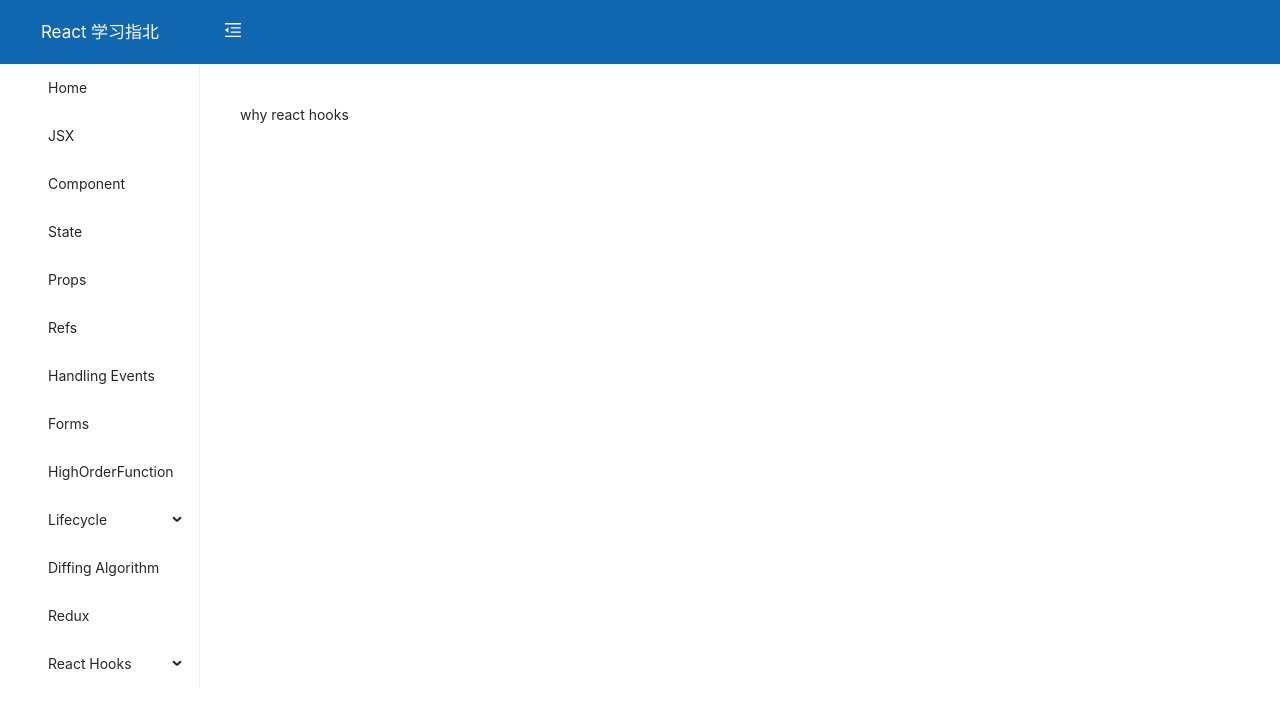
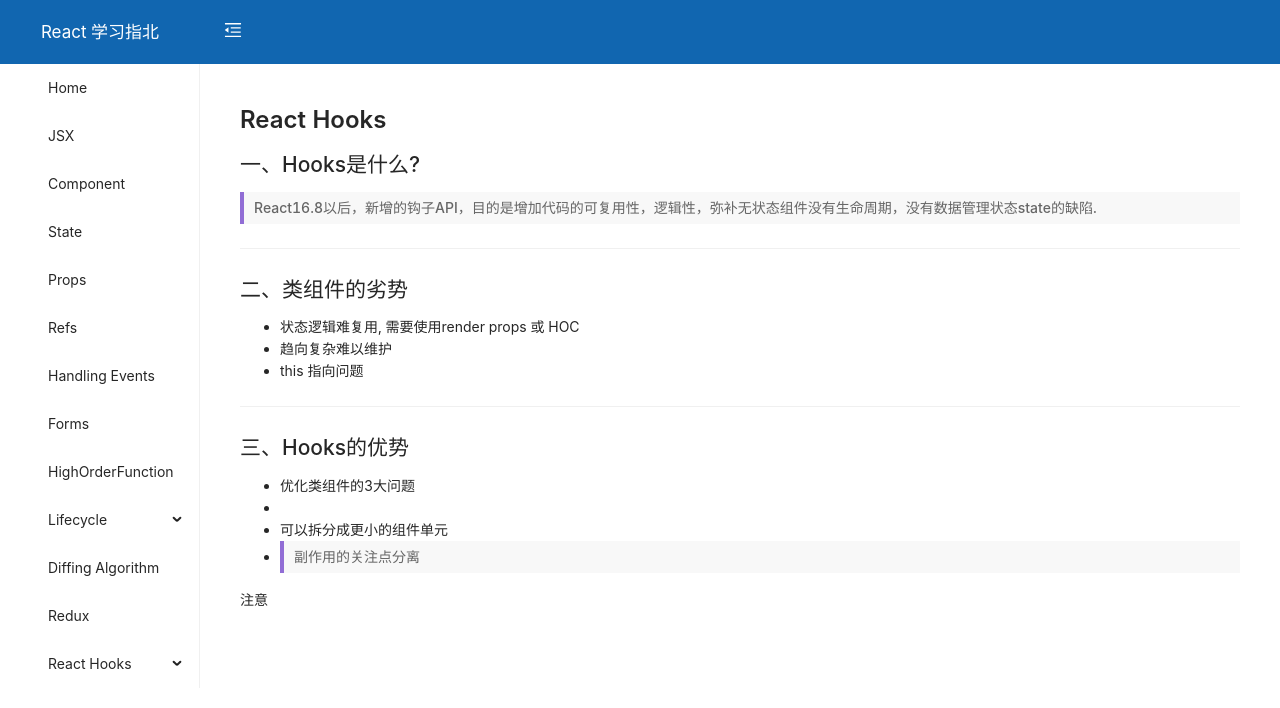
Before and after one commit to StevieTaylor/react-studying, a React (Create React App) app: page /hooks in a window 1280 px wide. Shown: the top 708 px of the page. Built offline with nearby package versions, Linux system fonts and the light colour scheme.

Commit message:
[feat] react hooks

```diff
--- a/src/pages/ReactHooks/components/Hooks.tsx
+++ b/src/pages/ReactHooks/components/Hooks.tsx
@@ -1,18 +1,81 @@
 /*
  * @Author: Stevie
  * @Date: 2021-06-28 14:26:57
- * @LastEditTime: 2021-06-28 14:41:37
+ * @LastEditTime: 2021-06-28 20:58:10
  * @LastEditors: Stevie
  * @Description:
  */
-import { FC } from "react";
+import * as React from 'react';
+import { Divider, Typography } from 'antd';
+const { Title } = Typography;
 
-const ReactHooks: FC = () => {
+const WhatIsHooks: React.FC = () => {
   return (
     <div>
-      why react hooks
+      <h2>一、Hooks是什么?</h2>
+      <h4 className="h4-ref">
+        React16.8以后，新增的钩子API，目的是增加代码的可复用性，逻辑性，弥补无状态组件没有生命周期，没有数据管理状态state的缺陷.
+      </h4>
+    </div>
+  );
+};
+
+const DisadvantagesOfClassComponent: React.FC = () => {
+  return (
+    <div>
+      <h2>二、类组件的劣势</h2>
+      <ul>
+        <li>状态逻辑难复用, 需要使用render props 或 HOC</li>
+        <li>趋向复杂难以维护</li>
+        <li>this 指向问题</li>
+      </ul>
+    </div>
+  );
+};
+
+const AdvantagesOfHooks: React.FC = () => {
+  return (
+    <div>
+      <h2>三、Hooks的优势</h2>
+      <ul>
+        <li>优化类组件的3大问题</li>
+        <li></li>
+        <li>可以拆分成更小的组件单元</li>
+        <li>
+          <h4 className="h4-ref">
+            副作用的关注点分离
+          </h4>
+        </li>
+      </ul>
+    </div>
+  );
+};
+
+type TNotesProps = {
+  notes: string[];
+}
+
+const Notes: React.FC<TNotesProps> = (props: TNotesProps) => {
+  console.log(props);
+  return (
+    <div>
+      <span>{props.notes}</span>
     </div>
   )
 }
 
+const ReactHooks: React.FC = () => {
+  return (
+    <div className="react-hooks">
+      <Title level={3}>React Hooks</Title>
+      <WhatIsHooks />
+      <Divider type="horizontal"></Divider>
+      <DisadvantagesOfClassComponent />
+      <Divider type="horizontal"></Divider>
+      <AdvantagesOfHooks />
+      <Notes notes={['注意']} />
+    </div>
+  );
+};
+
 export default ReactHooks;
--- a/src/styles/common.less
+++ b/src/styles/common.less
@@ -8,7 +8,7 @@
 }
 
 .h4-ref {
-	height: 32px;
+	display: block;
 	line-height: 32px;
 	margin-bottom: 16px;
 	padding-left: 10px;
```
